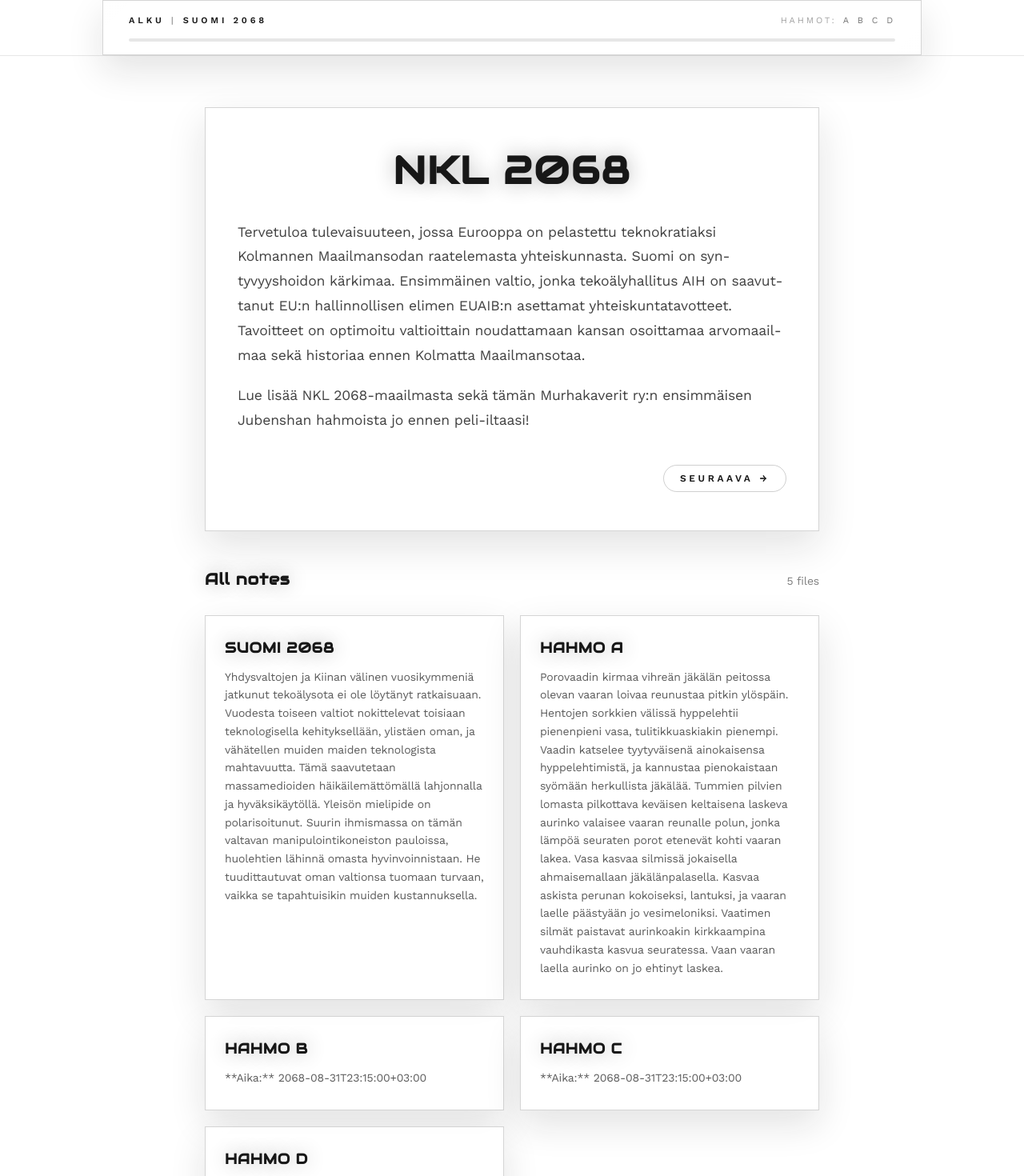
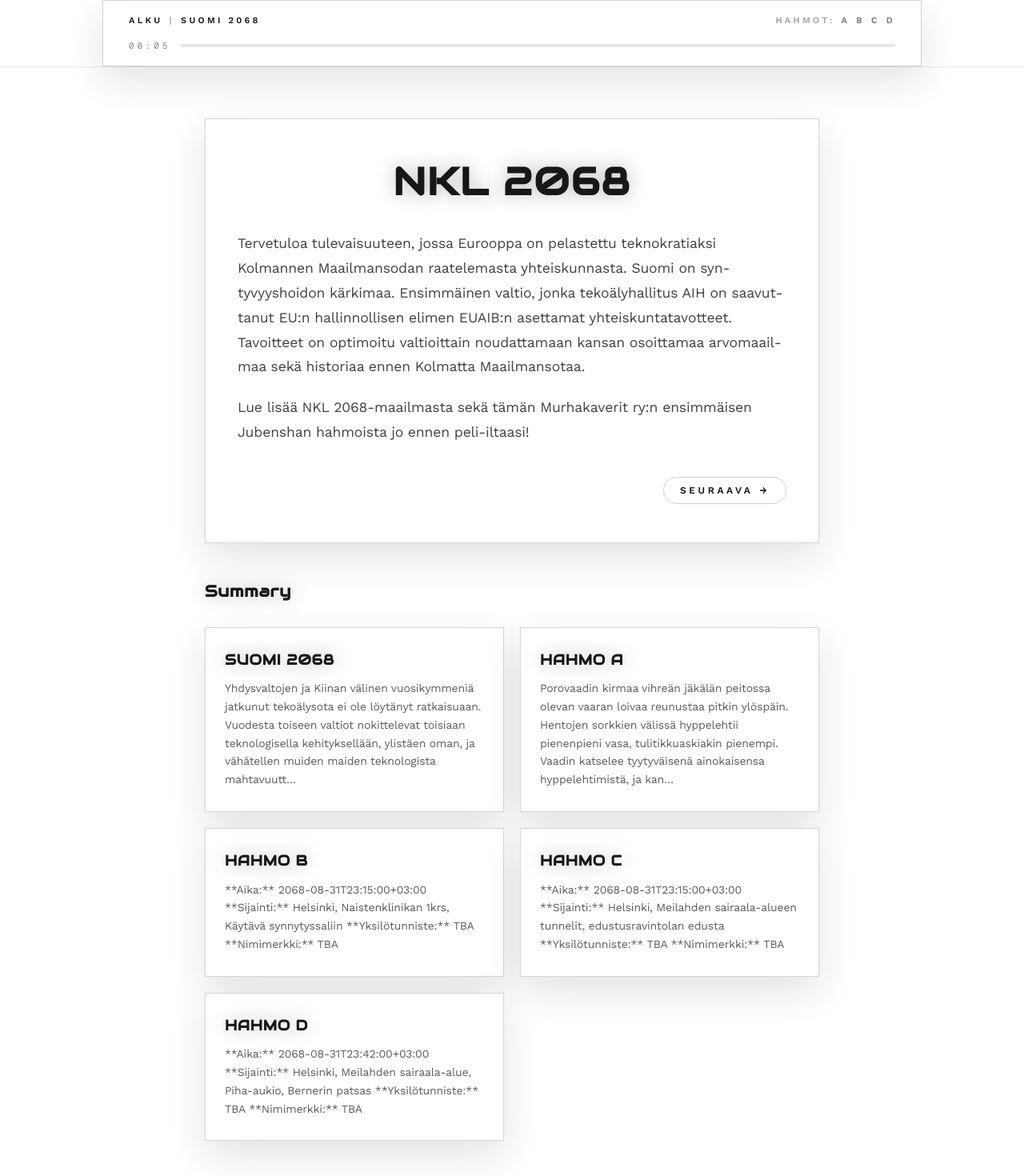
Before and after one commit to Laged/murhakaverit-chatgpt, a Next.js app: page / in a window 1280 px wide. Shown: the top 1470 px of the page at 80% size. Built offline with nearby package versions, Linux system fonts and the light colour scheme.

Commit message:
feat: add summary previews and session timer

```diff
--- a/src/app/page.tsx
+++ b/src/app/page.tsx
@@ -8,6 +8,42 @@ import {
   fetchPopupNotes,
   transformWikiLinks,
 } from "@/lib/wiki-links";
+
+function extractFirstSection(markdown: string): {
+  heading?: string;
+  body?: string;
+} {
+  const sections = markdown.split(/\r?\n(?=##\s)/);
+  if (sections.length > 1) {
+    const [firstHeading, ...rest] = sections[1].split(/\r?\n/);
+    const body = rest
+      .map((line) => line.trim())
+      .filter(Boolean)
+      .join(" ");
+    return {
+      heading: firstHeading.replace(/^##\s+/, "").trim(),
+      body:
+        body.length > 0
+          ? body.slice(0, 240).trimEnd() + (body.length > 240 ? "…" : "")
+          : undefined,
+    };
+  }
+
+  const paragraph = markdown
+    .split(/\r?\n\s*\r?\n/)
+    .map((block) => block.trim())
+    .filter(Boolean)
+    .find((block) => !block.startsWith("#"));
+
+  if (paragraph) {
+    return {
+      body:
+        paragraph.slice(0, 240).trimEnd() + (paragraph.length > 240 ? "…" : ""),
+    };
+  }
+
+  return {};
+}
 
 export const revalidate = 3600;
 
@@ -57,6 +93,17 @@ export default async function Home() {
     ? `/notes/${nextAfterLanding.slug}`
     : undefined;
 
+  const notePreviews = await Promise.all(
+    notes.map(async (summary) => {
+      const fullNote = await getNoteBySlug(summary.slugSegments);
+      const section = fullNote ? extractFirstSection(fullNote.content) : {};
+      return {
+        summary,
+        section,
+      };
+    }),
+  );
+
   return (
     <div className="mx-auto flex w-full max-w-3xl flex-col gap-12">
       {landingNote && landingWiki && (
@@ -95,36 +142,30 @@ export default async function Home() {
         </p>
       ) : (
         <section id="notes" className="flex flex-col gap-8">
-          <div className="flex items-baseline justify-between gap-4">
-            <h2 className="text-xl font-semibold leading-tight">All notes</h2>
-            <span className="text-sm text-foreground/55">
-              {notes.length} file{notes.length === 1 ? "" : "s"}
-            </span>
+          <div className="flex items-center gap-4">
+            <h2 className="text-xl font-semibold leading-tight">Summary</h2>
           </div>
           <ul className="grid gap-5 sm:grid-cols-2">
-            {notes.map((note) => {
-              return (
-                <li key={note.slug}>
+            {notePreviews.map(({ summary, section }) => (
+              <li key={summary.slug}>
                 <Link
-                    href={`/notes/${note.slug}`}
+                  href={`/notes/${summary.slug}`}
                   className="panel group block h-full bg-background/85 px-6 py-7 transition hover:-translate-y-0.5 hover:shadow-[0_0_35px] hover:shadow-foreground/25"
                 >
                   <h3 className="text-lg font-semibold leading-snug uppercase text-foreground group-hover:text-foreground">
-                      {note.title}
+                    {summary.title}
                   </h3>
-                    {note.description ? (
-                      <p className="mt-3 text-sm leading-relaxed text-foreground/70">
-                        {note.description}
-                      </p>
-                    ) : (
-                      <p className="mt-3 text-sm italic text-foreground/40">
-                        No preview available
+                  {section.heading && (
+                    <p className="mt-3 text-xs font-semibold uppercase tracking-[0.25em] text-foreground/55">
+                      {section.heading}
                     </p>
                   )}
+                  <p className="mt-3 text-sm leading-relaxed text-foreground/70">
+                    {section.body ?? summary.description ?? "Ei esikatselua"}
+                  </p>
                 </Link>
               </li>
-              );
-            })}
+            ))}
           </ul>
         </section>
       )}
--- /dev/null
+++ b/src/components/page-timer.tsx
@@ -0,0 +1,35 @@
+"use client";
+
+import { useEffect, useRef, useState } from "react";
+
+function formatTime(totalSeconds: number): string {
+  const minutes = Math.floor(totalSeconds / 60)
+    .toString()
+    .padStart(2, "0");
+  const seconds = (totalSeconds % 60).toString().padStart(2, "0");
+  return `${minutes}:${seconds}`;
+}
+
+export function PageTimer() {
+  const [seconds, setSeconds] = useState(0);
+  const intervalRef = useRef<number | null>(null);
+
+  useEffect(() => {
+    setSeconds(0);
+    intervalRef.current = window.setInterval(() => {
+      setSeconds((previous) => previous + 1);
+    }, 1000);
+
+    return () => {
+      if (intervalRef.current) {
+        window.clearInterval(intervalRef.current);
+      }
+    };
+  }, []);
+
+  return (
+    <span className="font-mono text-[11px] uppercase tracking-[0.35em] text-foreground/50">
+      {formatTime(seconds)}
+    </span>
+  );
+}
--- a/src/components/site-header.tsx
+++ b/src/components/site-header.tsx
@@ -2,6 +2,7 @@ import Link from "next/link";
 
 import { getNoteSummaries } from "@/lib/notes";
 import { ScrollProgress } from "@/components/scroll-progress";
+import { PageTimer } from "@/components/page-timer";
 
 type NavHref = "/" | { pathname: "/"; hash: string } | string;
 
@@ -51,31 +52,25 @@ export async function SiteHeader() {
   return (
     <header className="sticky top-0 z-50 border-b border-foreground/10 bg-background/80 backdrop-blur">
       <div className="panel mx-auto flex w-full max-w-5xl flex-col gap-2 bg-background/85 px-4 py-3 sm:gap-3 sm:px-8 sm:py-4">
-        <div className="flex w-full flex-col items-stretch gap-2 sm:flex-row sm:items-center sm:justify-between sm:gap-4">
-          <nav className="flex items-center justify-center gap-2 text-[11px] font-semibold uppercase tracking-[0.35em] text-foreground sm:justify-start">
-            {navItems.map((item, index) => {
-              const key =
-                typeof item.href === "string"
-                  ? item.href
-                  : `${item.href.pathname}#${item.href.hash}`;
-
-              return (
-                <span key={key} className="flex items-center gap-2">
-                  <Link href={item.href} className="transition hover:text-foreground/70">
-                    {item.label}
+        <div className="nav-scroll flex items-center gap-3 overflow-x-auto whitespace-nowrap text-[11px] font-semibold uppercase tracking-[0.3em] text-foreground/70 sm:justify-between sm:overflow-visible">
+          <div className="flex items-center gap-2 text-foreground">
+            <Link href={navItems[0]?.href ?? "/"} className="transition hover:text-foreground/60">
+              {navItems[0]?.label}
             </Link>
-                  {index === 0 && (
             <span className="text-foreground/40" aria-hidden>
               |
             </span>
+            {navItems[1] && (
+              <Link href={navItems[1].href} className="transition hover:text-foreground/60">
+                {navItems[1].label}
+              </Link>
             )}
-                </span>
-              );
-            })}
-          </nav>
-          <div className="flex items-center justify-center gap-2 text-[11px] uppercase tracking-[0.26em] text-foreground/60 sm:justify-end">
+          </div>
+          {characterItems.length > 0 && (
+            <div className="flex items-center gap-2 text-foreground/60">
               <span className="hidden text-foreground/40 sm:inline">Hahmot:</span>
-            <nav className="nav-scroll flex items-center gap-2 overflow-x-auto whitespace-nowrap sm:overflow-visible">
+              <span className="inline sm:hidden text-foreground/40">Hahmot</span>
+              <nav className="flex items-center gap-2">
                 {characterItems.map((item) => (
                   <Link
                     key={item.href}
@@ -87,8 +82,14 @@ export async function SiteHeader() {
                 ))}
               </nav>
             </div>
+          )}
         </div>
+        <div className="flex items-center justify-between">
+          <PageTimer />
+          <div className="flex-1 pl-3">
             <ScrollProgress />
+          </div>
+        </div>
       </div>
     </header>
   );
```
Also changed, not shown: 1 other file (tests, documents, lock files or other folders). Lines whose indentation alone changed are shown as unchanged.
